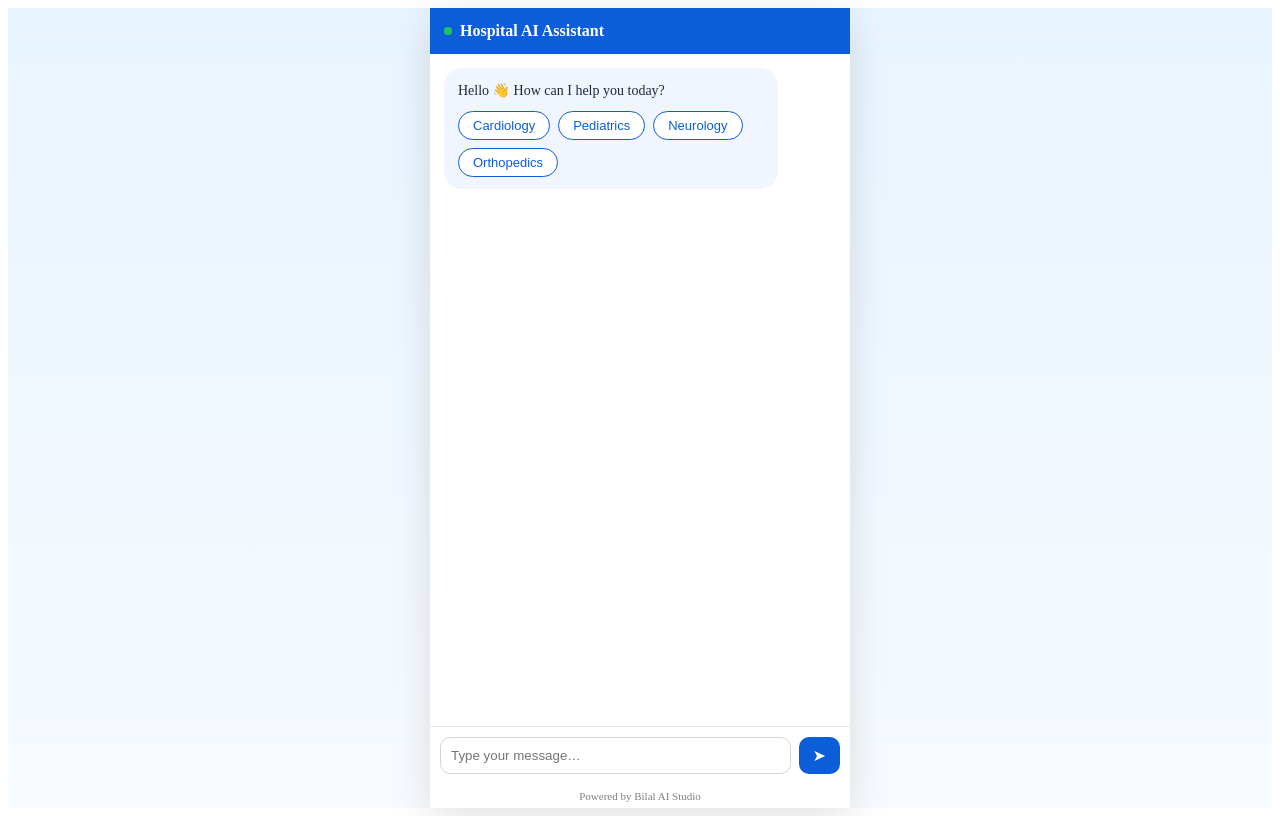
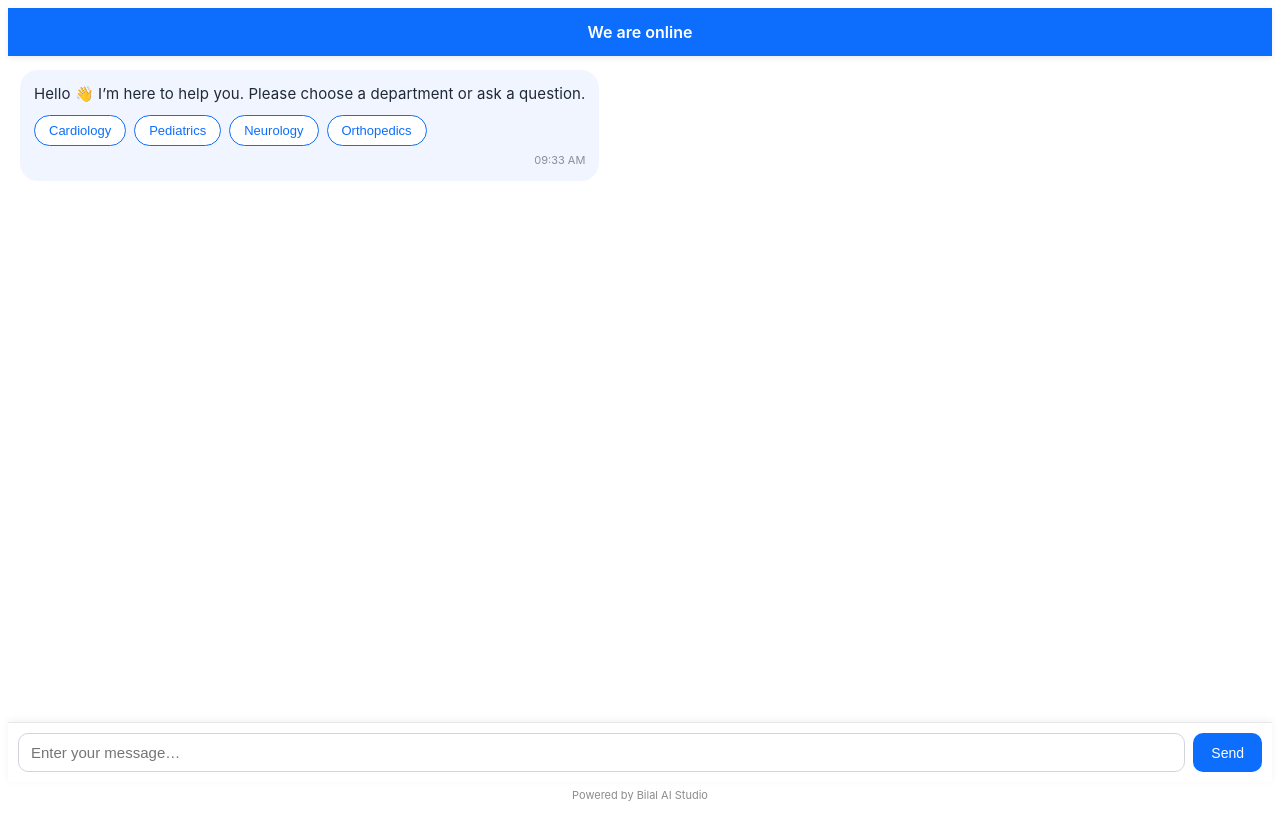
Before and after one commit to bilalali2010/hospital-chatbot, a Next.js app: page / in a window 1280 px wide. Built offline with nearby package versions, Linux system fonts and the light colour scheme.

Commit message:
Update ChatApp.jsx

```diff
--- a/app/ChatApp.jsx
+++ b/app/ChatApp.jsx
@@ -12,7 +12,8 @@ export default function ChatApp() {
   const [messages, setMessages] = useState([
     {
       role: "assistant",
-      content: "Hello 👋 How can I help you today?",
+      content:
+        "Hello 👋 I’m here to help you. Please choose a department or ask a question.",
       isWelcome: true,
       time: new Date()
     }
@@ -27,7 +28,7 @@ export default function ChatApp() {
   }, [messages, loading]);
 
   async function sendMessage(text) {
-    if (!text.trim()) return;
+    if (!text?.trim()) return;
 
     setMessages((prev) => [
       ...prev,
@@ -53,13 +54,9 @@ export default function ChatApp() {
   }
 
   return (
-    <div style={styles.wrapper}>
-      <div style={styles.chatBox}>
+    <div style={styles.page}>
       {/* Header */}
-        <div style={styles.header}>
-          <span style={styles.dot} />
-          <span>Hospital AI Assistant</span>
-        </div>
+      <div style={styles.header}>We are online</div>
 
       {/* Messages */}
       <div style={styles.messages}>
@@ -68,8 +65,7 @@ export default function ChatApp() {
             key={i}
             style={{
               ...styles.row,
-                justifyContent:
-                  m.role === "user" ? "flex-end" : "flex-start"
+              justifyContent: m.role === "user" ? "flex-end" : "flex-start"
             }}
           >
             <div
@@ -80,7 +76,7 @@ export default function ChatApp() {
                   : styles.botBubble)
               }}
             >
-                {m.content}
+              <div style={styles.text}>{m.content}</div>
 
               {m.isWelcome && (
                 <div style={styles.quickWrap}>
@@ -95,6 +91,13 @@ export default function ChatApp() {
                   ))}
                 </div>
               )}
+
+              <div style={styles.time}>
+                {m.time.toLocaleTimeString([], {
+                  hour: "2-digit",
+                  minute: "2-digit"
+                })}
+              </div>
             </div>
           </div>
         ))}
@@ -102,11 +105,7 @@ export default function ChatApp() {
         {loading && (
           <div style={styles.row}>
             <div style={{ ...styles.bubble, ...styles.botBubble }}>
-                <div style={styles.typingDots}>
-                  <span />
-                  <span />
-                  <span />
-                </div>
+              <span style={styles.typing}>Typing…</span>
             </div>
           </div>
         )}
@@ -114,17 +113,16 @@ export default function ChatApp() {
         <div ref={messagesEndRef} />
       </div>
 
-        {/* Input */}
+      {/* Input Bar (STICKY) */}
       <div style={styles.inputBar}>
         <input
           value={input}
           onChange={(e) => setInput(e.target.value)}
-            placeholder="Type your message…"
+          placeholder="Enter your message…"
           style={styles.input}
-            onKeyDown={(e) => e.key === "Enter" && sendMessage(input)}
         />
-          <button style={styles.send} onClick={() => sendMessage(input)}>
-            ➤
+        <button onClick={() => sendMessage(input)} style={styles.send}>
+          Send
         </button>
       </div>
 
@@ -133,10 +131,9 @@ export default function ChatApp() {
 
       {isAdmin && (
         <div style={styles.adminNote}>
-            Admin Mode — Knowledge loaded from <b>hospital.json</b>
+          Admin Mode — data from <code>hospital.json</code>
         </div>
       )}
-      </div>
     </div>
   );
 }
@@ -144,44 +141,28 @@ export default function ChatApp() {
 /* ---------------- STYLES ---------------- */
 
 const styles = {
-  wrapper: {
+  page: {
     height: "100vh",
-    background: "linear-gradient(180deg,#e8f4ff,#f7fbff)",
-    display: "flex",
-    justifyContent: "center",
-    alignItems: "center"
-  },
-
-  chatBox: {
-    width: "100%",
-    maxWidth: 420,
-    height: "100vh",
-    background: "#fff",
+    background: "#ffffff",
     display: "flex",
     flexDirection: "column",
-    boxShadow: "0 10px 40px rgba(0,0,0,0.12)"
+    fontFamily:
+      "-apple-system, BlinkMacSystemFont, 'Segoe UI', Roboto, Helvetica, Arial, sans-serif"
   },
 
   header: {
-    padding: 14,
-    background: "#0b5ed7",
+    padding: "14px",
+    background: "#0d6efd",
     color: "#fff",
+    fontSize: 16,
     fontWeight: 600,
-    display: "flex",
-    alignItems: "center",
-    gap: 8
-  },
-
-  dot: {
-    width: 8,
-    height: 8,
-    borderRadius: "50%",
-    background: "#22c55e"
+    textAlign: "center",
+    boxShadow: "0 2px 6px rgba(0,0,0,0.08)"
   },
 
   messages: {
     flex: 1,
-    padding: "14px",
+    padding: "14px 12px 90px", // ✅ space for sticky input
     overflowY: "auto"
   },
 
@@ -194,8 +175,8 @@ const styles = {
     maxWidth: "78%",
     padding: "12px 14px",
     borderRadius: 18,
-    fontSize: 14,
-    lineHeight: 1.5
+    fontSize: 15,
+    lineHeight: 1.55
   },
 
   botBubble: {
@@ -204,8 +185,20 @@ const styles = {
   },
 
   userBubble: {
-    background: "#0b5ed7",
-    color: "#fff"
+    background: "#0d6efd",
+    color: "#ffffff"
+  },
+
+  text: {
+    letterSpacing: 0.1,
+    fontWeight: 400
+  },
+
+  time: {
+    fontSize: 11,
+    opacity: 0.5,
+    marginTop: 6,
+    textAlign: "right"
   },
 
   quickWrap: {
@@ -216,32 +209,37 @@ const styles = {
   },
 
   quickBtn: {
-    padding: "6px 14px",
+    padding: "7px 14px",
     borderRadius: 999,
-    border: "1px solid #0b5ed7",
-    background: "#fff",
-    color: "#0b5ed7",
+    border: "1px solid #0d6efd",
+    background: "#ffffff",
+    color: "#0d6efd",
     fontSize: 13,
-    cursor: "pointer"
+    fontWeight: 500,
+    cursor: "pointer",
+    touchAction: "manipulation"
   },
 
-  typingDots: {
-    display: "flex",
-    gap: 4
+  typing: {
+    fontSize: 14,
+    opacity: 0.6
   },
 
-  typingDotsSpan: {},
-
   inputBar: {
+    position: "sticky",
+    bottom: 0,
     display: "flex",
     padding: 10,
     borderTop: "1px solid #e5e7eb",
-    background: "#fff"
+    background: "#ffffff",
+    zIndex: 10,
+    boxShadow: "0 -2px 8px rgba(0,0,0,0.05)"
   },
 
   input: {
     flex: 1,
-    padding: 10,
+    padding: "10px 12px",
+    fontSize: 15,
     borderRadius: 10,
     border: "1px solid #d1d5db",
     outline: "none"
@@ -249,19 +247,20 @@ const styles = {
 
   send: {
     marginLeft: 8,
-    padding: "0 14px",
+    padding: "0 18px",
     borderRadius: 10,
     border: "none",
-    background: "#0b5ed7",
+    background: "#0d6efd",
     color: "#fff",
-    fontSize: 16
+    fontSize: 14,
+    fontWeight: 500
   },
 
   footer: {
     textAlign: "center",
     fontSize: 11,
     padding: 6,
-    opacity: 0.5
+    opacity: 0.45
   },
 
   adminNote: {
```
Lines whose indentation alone changed are shown as unchanged.
